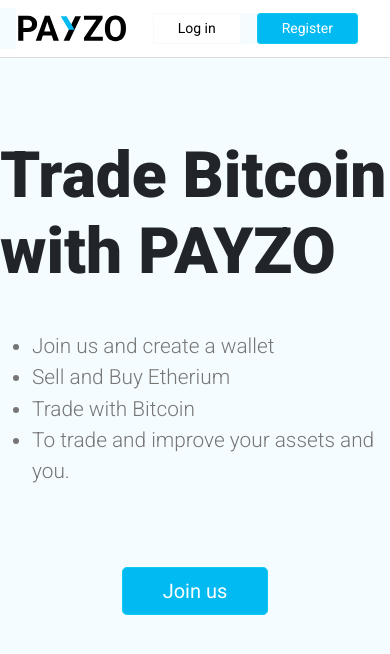
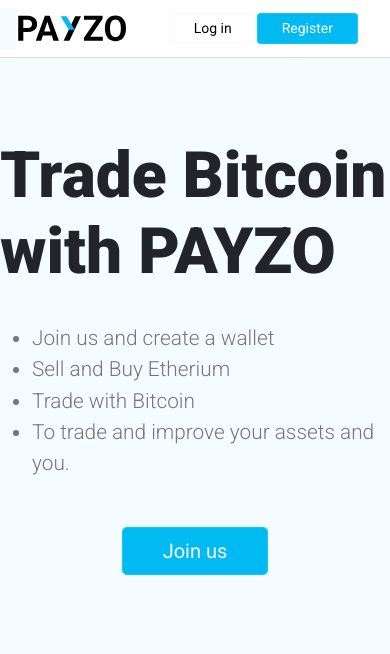
Before and after one commit to rogelioolarte/c17-41-ft-java, a React (Vite) app: page / in a window 390 px wide. Shown: the top 654 px of the page. Built offline with nearby package versions, Linux system fonts and the light colour scheme.

Commit message:
update to a responsive design
update to a responsive design on homePage and navbar

```diff
--- a/src/styles/styleHome.scss
+++ b/src/styles/styleHome.scss
@@ -14,14 +14,14 @@
     align-self: center;
     color: #767676;
     font-weight: 300;
-    margin-top: 2rem;
+    margin-top: 1.5rem;
     font-size: 1.3rem;
 }
 .button-home {
     align-self: center;
     background-color: #02BAF2;
     color: white;
-    margin-top: 4rem;
+    margin-top: 2rem;
     padding-left: 2.5rem;
     padding-right: 2.5rem;
     font-weight: 400;
--- a/src/styles/styleNavbar.scss
+++ b/src/styles/styleNavbar.scss
@@ -1,28 +1,31 @@
+.color-background {
+    background-color: white;
+}
 .navbare {
+    @extend .color-background;
     border-bottom: 0.05rem solid #D9D9D9;
-    background-color: white;
     display: flex;
     justify-content: space-between;
 }
 .logo {
+    @extend .color-background;
     width: 7rem;
-    background-color: white;
     margin-left: 1rem;
 }
 .button-init {
+    @extend .color-background;
     display: flex;
     justify-content: space-between;
     margin-right: 2rem;
-    background-color: white;
+    max-width: 13.5rem;
 }
 .button-nav {
     padding-left: 1.5rem;
     padding-right: 1.5rem;
 }
 .button-init-left {
+    @extend .color-background;
     @extend .button-nav;
-    background-color: white;
-    margin-right: 1rem;
 }
 .button-init-right {
     @extend .button-nav;
```
